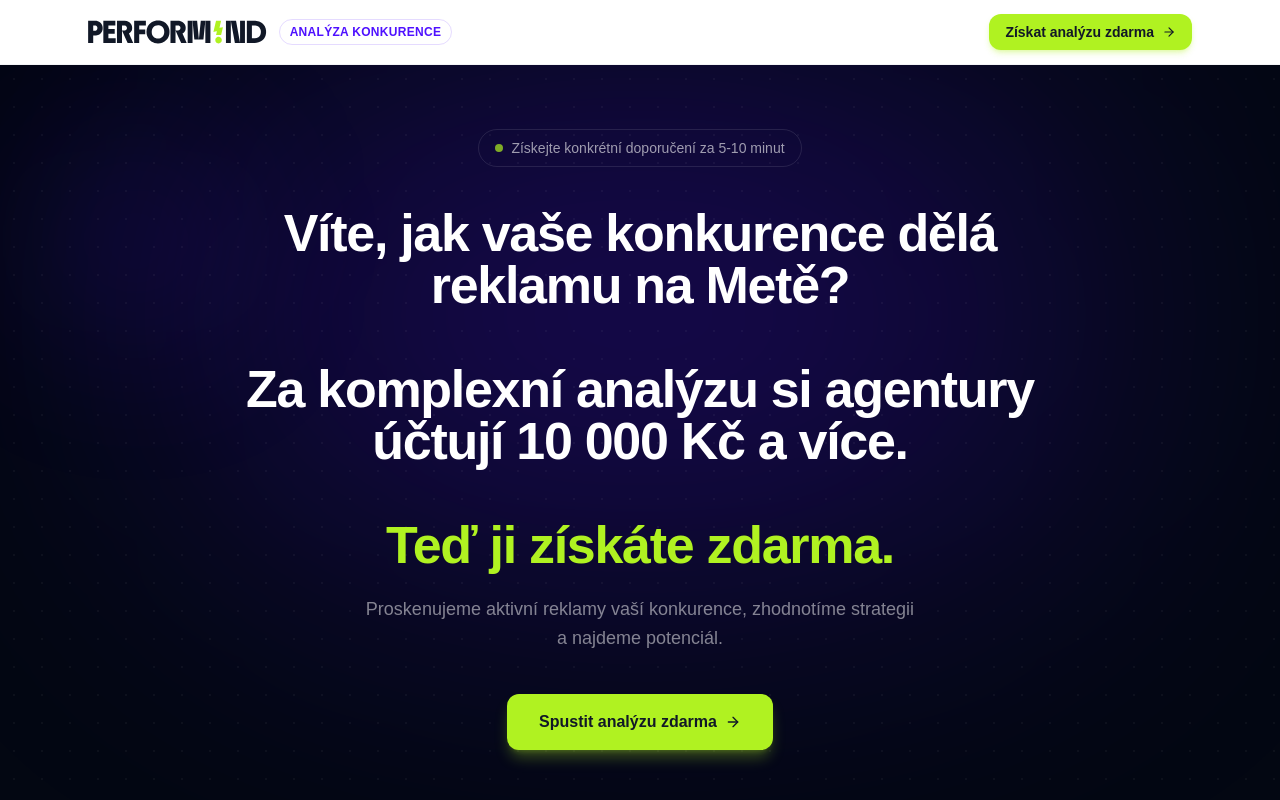
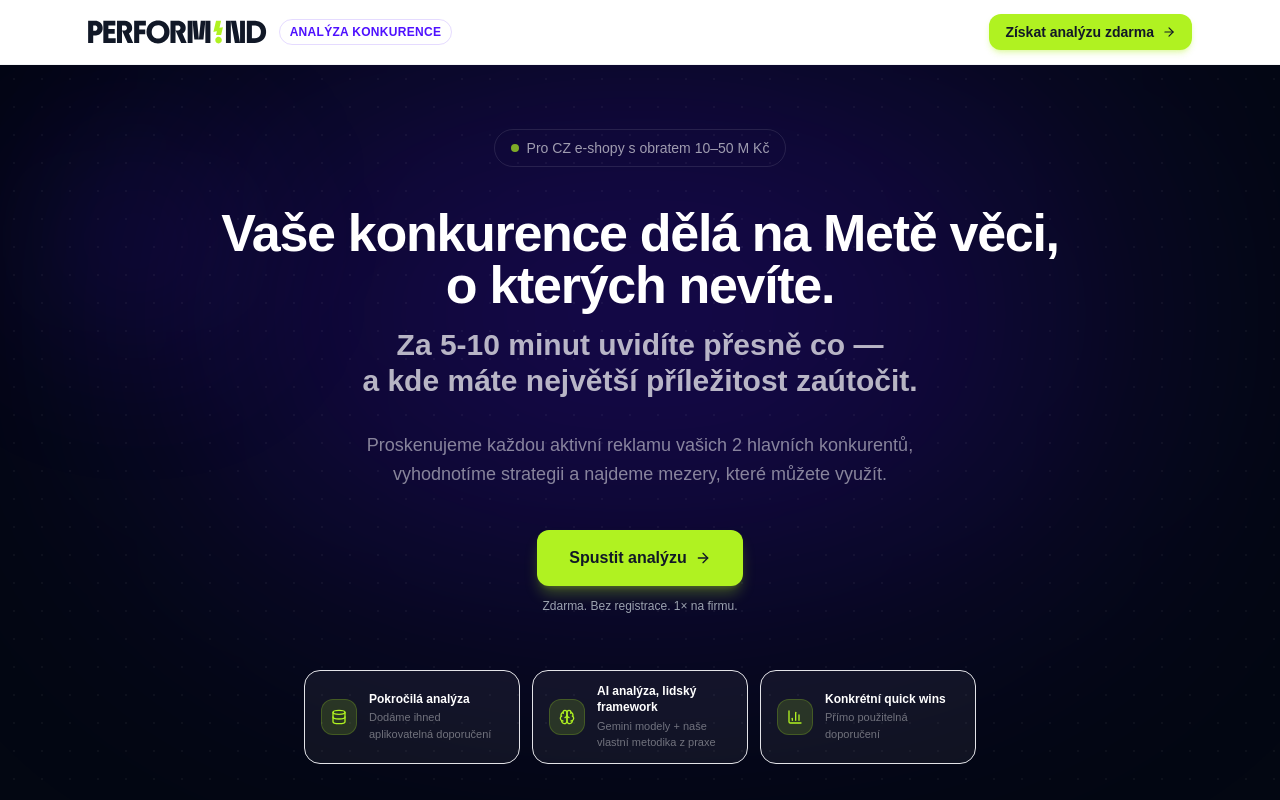
Before and after one commit to danielsojak-wq/lead-magnet, a React (Vite) app: page / in a window 1280 px wide. Shown: the top 800 px of the page. Built offline with nearby package versions, Linux system fonts and the light colour scheme; the HTML template or start-up script is replaced by a standard one.

Commit message:
feat(landing): B1 - premium hero rewrite (ICP qualifier, no price anchor, statement-driven H1)

```diff
--- a/src/pages/LandingPage.tsx
+++ b/src/pages/LandingPage.tsx
@@ -152,26 +152,32 @@ export default function LandingPage() {
         <div className="absolute inset-0 opacity-[0.04]" style={{ backgroundImage: "radial-gradient(circle, #ffffff 1px, transparent 1px)", backgroundSize: "28px 28px" }} />
 
         <div className="relative max-w-4xl mx-auto px-4 sm:px-6 text-center">
-          {/* Badge */}
+          {/* ICP eyebrow */}
           <div className="inline-flex items-center gap-2 bg-white/6 border border-white/10 rounded-full px-4 py-2 text-sm text-white/60 mb-10">
             <span className="w-2 h-2 rounded-full bg-[#b0f221] animate-pulse shrink-0" />
-            Získejte konkrétní doporučení za 5-10 minut
+            Pro CZ e-shopy s obratem 10–50 M Kč
           </div>
 
-          <h1 className="font-[family-name:var(--font-heading)] text-4xl sm:text-5xl lg:text-[3.25rem] font-bold leading-[1.12] tracking-tight mb-6 text-white whitespace-pre-line">
-            Víte, jak vaše konkurence dělá reklamu na Metě?{"\n\n"}
-            Za komplexní analýzu si agentury účtují 10 000 Kč a více.{"\n\n"}
-            <span className="text-[#b0f221]">Teď ji získáte zdarma.</span>
+          <h1 className="font-[family-name:var(--font-heading)] text-4xl sm:text-5xl lg:text-[3.25rem] font-bold leading-[1.12] tracking-tight mb-4 text-white">
+            Vaše konkurence dělá na Metě věci,
+            <br />
+            o kterých nevíte.
           </h1>
 
-          <p className="text-white/50 text-lg max-w-xl mx-auto mb-10 leading-relaxed whitespace-pre-line">
-            Proskenujeme aktivní reklamy vaší konkurence, zhodnotíme strategii{"\n"}
-            a najdeme potenciál.
+          <p className="font-[family-name:var(--font-heading)] text-2xl sm:text-3xl font-semibold text-white/70 mb-8 leading-snug">
+            Za 5-10 minut uvidíte přesně co —
+            <br />
+            a kde máte největší příležitost zaútočit.
+          </p>
+
+          <p className="text-white/50 text-lg max-w-xl mx-auto mb-10 leading-relaxed">
+            Proskenujeme každou aktivní reklamu vašich 2 hlavních konkurentů,
+            vyhodnotíme strategii a najdeme mezery, které můžete využít.
           </p>
 
           {/* CTA */}
           <div ref={ctaRef} className="flex justify-center mb-14">
-            <CtaButton size="lg" />
+            <CtaButton size="lg" label="Spustit analýzu" subText="Zdarma. Bez registrace. 1× na firmu." />
           </div>
 
           {/* Feature cards strip */}
```
